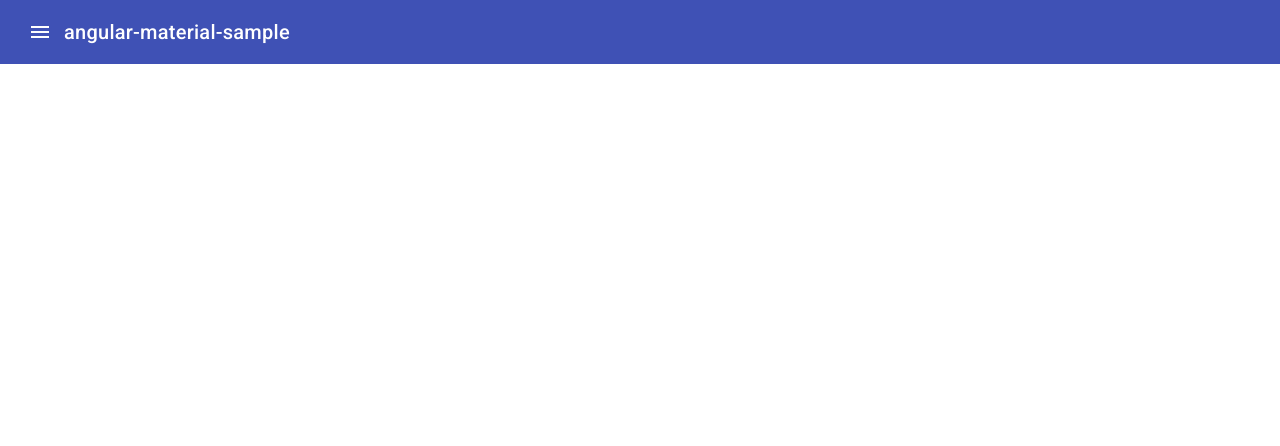
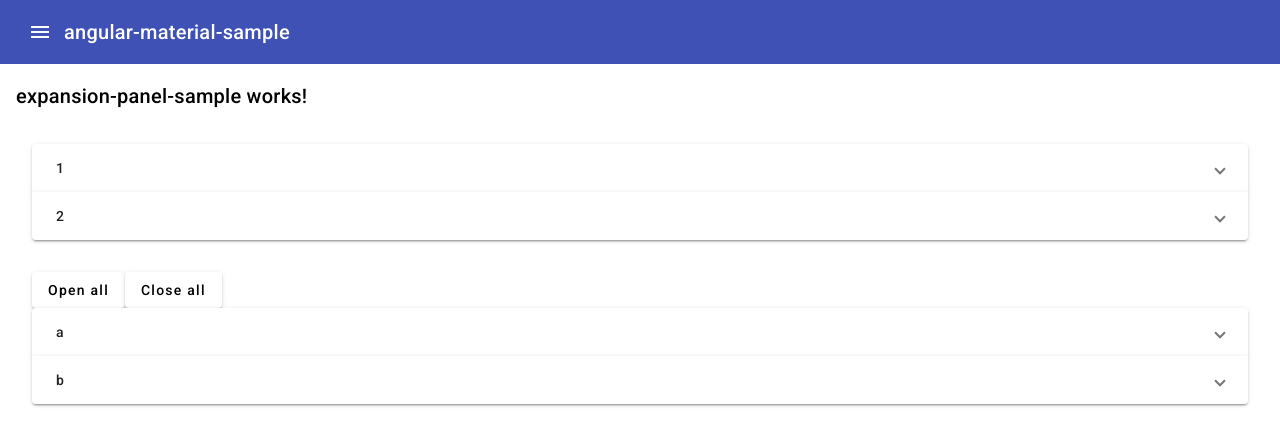
Before and after one commit to nakamurakko/angular-material-sample, an Angular app: page /expansion-panel-sample in a window 1280 px wide. Before the commit this address led to /. Shown: the top 446 px of the page. Built offline with nearby package versions, Linux system fonts and the light colour scheme.

Commit message:
Expansion Panel サンプル追加。

```diff
--- a/src/app/app-routing.module.ts
+++ b/src/app/app-routing.module.ts
@@ -5,6 +5,7 @@ import { BadgeSampleComponent } from './badge-sample/badge-sample.component';
 import { CheckboxSampleComponent } from './checkbox-sample/checkbox-sample.component';
 import { ChipsSampleComponent } from './chips-sample/chips-sample.component';
 import { DialogSampleComponent } from './dialog-sample/dialog-sample.component';
+import { ExpansionPanelSampleComponent } from './expansion-panel-sample/expansion-panel-sample.component';
 import { FormFieldSampleComponent } from './form-field-sample/form-field-sample.component';
 import { IconSampleComponent } from './icon-sample/icon-sample.component';
 import { MenuSampleComponent } from './menu-sample/menu-sample.component';
@@ -17,6 +18,7 @@ const routes: Routes = [
   { path: 'checkbox-sample', component: CheckboxSampleComponent },
   { path: 'chips-sample', component: ChipsSampleComponent },
   { path: 'dialog-sample', component: DialogSampleComponent },
+  { path: 'expansion-panel-sample', component: ExpansionPanelSampleComponent },
   { path: 'form-field-sample', component: FormFieldSampleComponent },
   { path: 'icon-sample', component: IconSampleComponent },
   { path: 'menu-sample', component: MenuSampleComponent },
--- a/src/app/app.component.html
+++ b/src/app/app.component.html
@@ -13,6 +13,8 @@
             routerLink="/chips-sample">chips-sample</button>
     <button mat-menu-item
             routerLink="/dialog-sample">dialog-sample</button>
+    <button mat-menu-item
+            routerLink="/expansion-panel-sample">expansion-panel-sample</button>
     <button mat-menu-item
             routerLink="/form-field-sample">form-field-sample</button>
     <button mat-menu-item
--- a/src/app/app.module.ts
+++ b/src/app/app.module.ts
@@ -5,6 +5,7 @@ import { MatButtonModule } from '@angular/material/button';
 import { MatCheckboxModule } from '@angular/material/checkbox';
 import { MatChipsModule } from '@angular/material/chips';
 import { MatDialogModule } from '@angular/material/dialog';
+import { MatExpansionModule } from '@angular/material/expansion';
 import { MatFormFieldModule } from '@angular/material/form-field';
 import { MatIconModule } from '@angular/material/icon';
 import { MatInputModule } from '@angular/material/input';
@@ -22,6 +23,7 @@ import { CheckboxSampleComponent } from './checkbox-sample/checkbox-sample.compo
 import { ChipsSampleComponent } from './chips-sample/chips-sample.component';
 import { ConfirmDialogComponent } from './dialog-sample/confirm-dialog/confirm-dialog.component';
 import { DialogSampleComponent } from './dialog-sample/dialog-sample.component';
+import { ExpansionPanelSampleComponent } from './expansion-panel-sample/expansion-panel-sample.component';
 import { FormFieldSampleComponent } from './form-field-sample/form-field-sample.component';
 import { IconSampleComponent } from './icon-sample/icon-sample.component';
 import { MenuSampleComponent } from './menu-sample/menu-sample.component';
@@ -36,6 +38,7 @@ import { SelectSampleComponent } from './select-sample/select-sample.component';
     ChipsSampleComponent,
     ConfirmDialogComponent,
     DialogSampleComponent,
+    ExpansionPanelSampleComponent,
     FormFieldSampleComponent,
     IconSampleComponent,
     MenuSampleComponent,
@@ -52,6 +55,7 @@ import { SelectSampleComponent } from './select-sample/select-sample.component';
     MatCheckboxModule,
     MatChipsModule,
     MatDialogModule,
+    MatExpansionModule,
     MatFormFieldModule,
     MatIconModule,
     MatInputModule,
--- /dev/null
+++ b/src/app/expansion-panel-sample/expansion-panel-sample.component.html
@@ -0,0 +1,40 @@
+<h2>expansion-panel-sample works!</h2>
+
+<div class="div-padding">
+  <mat-accordion displayMode="flat">
+    <mat-expansion-panel>
+      <mat-expansion-panel-header>
+        <span>1</span>
+      </mat-expansion-panel-header>
+    </mat-expansion-panel>
+    <mat-expansion-panel>
+      <mat-expansion-panel-header>
+        <span>2</span>
+      </mat-expansion-panel-header>
+    </mat-expansion-panel>
+  </mat-accordion>
+</div>
+
+<div class="div-padding">
+  <button mat-raised-button
+          type="button"
+          (click)="openAll()">Open all</button>
+  <button mat-raised-button
+          type="button"
+          (click)="closeAll()">Close all</button>
+
+  <mat-accordion #sampleAccordion="matAccordion"
+                 multi="true">
+    <mat-expansion-panel>
+      <mat-expansion-panel-header>
+        <span>a</span>
+      </mat-expansion-panel-header>
+      <span>a is the first letter of the alphabet.</span>
+    </mat-expansion-panel>
+    <mat-expansion-panel>
+      <mat-expansion-panel-header>
+        <span>b</span>
+      </mat-expansion-panel-header>
+    </mat-expansion-panel>
+  </mat-accordion>
+</div>
--- /dev/null
+++ b/src/app/expansion-panel-sample/expansion-panel-sample.component.ts
@@ -0,0 +1,31 @@
+import { Component, ViewChild } from '@angular/core';
+import { MatAccordion } from '@angular/material/expansion';
+
+/**
+ * Expansion Panel サンプル。
+ */
+@Component({
+  selector: 'app-expansion-panel-sample',
+  templateUrl: './expansion-panel-sample.component.html',
+  styleUrls: ['./expansion-panel-sample.component.css']
+})
+export class ExpansionPanelSampleComponent {
+
+  @ViewChild('sampleAccordion')
+  public sampleAccordion?: MatAccordion;
+
+  /**
+   * Expansion Panel を全て開く。
+   */
+  public openAll(): void {
+    this.sampleAccordion?.openAll();
+  }
+
+  /**
+   * Expansion Panel を全て閉じる。
+   */
+  public closeAll(): void {
+    this.sampleAccordion?.closeAll();
+  }
+
+}
```
Also changed, not shown: src/app/expansion-panel-sample/expansion-panel-sample.component.css (added), 1 other file (tests, documents, lock files or other folders).
